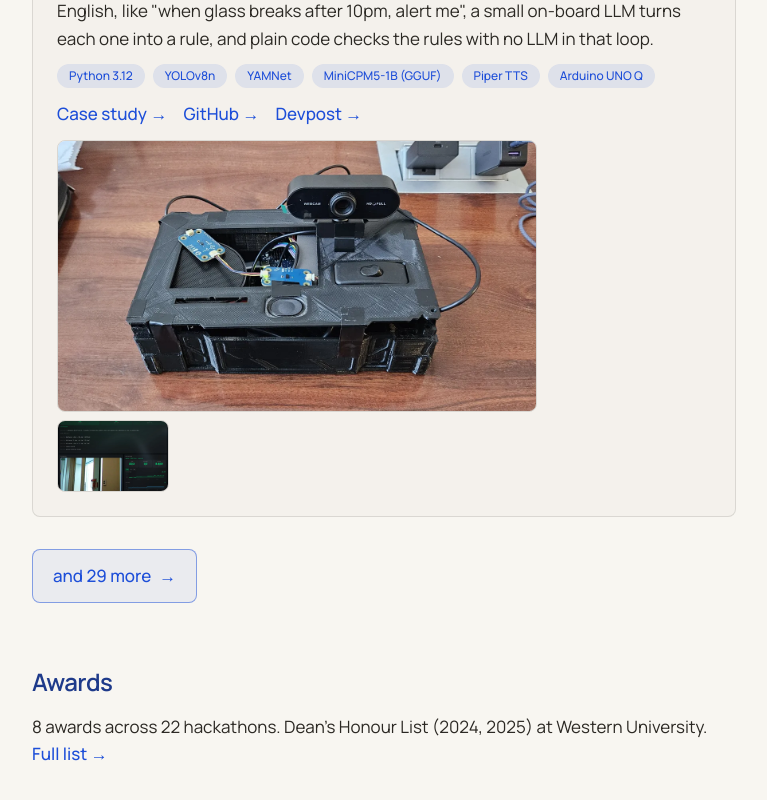
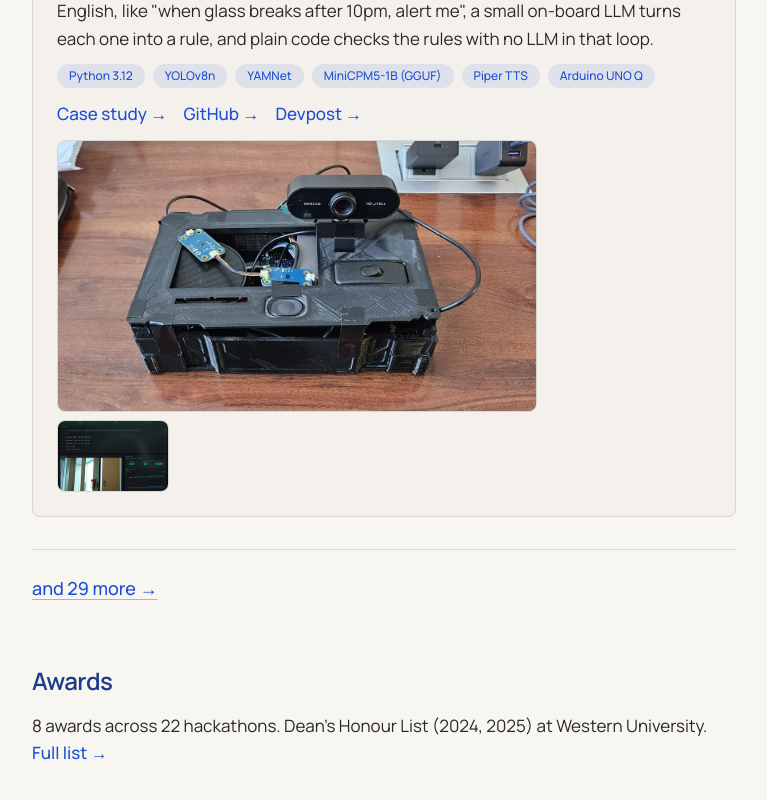
Before and after one commit to HasNate618/portfolio-v3, a Next.js app: page / in a window 1280 px wide. Shown: the part 4565-5365 px from the top of the page, without its empty margins (496-1263 px from the left). Built offline with nearby package versions, Linux system fonts and the light colour scheme.

Commit message:
Make the projects continuation a separator and link
The button styling singled out one link in a page that uses text links
elsewhere. A rule above, a larger accent link and an underline keep it visible
without introducing a new control.

```diff
--- a/src/components/views/HomeView.tsx
+++ b/src/components/views/HomeView.tsx
@@ -150,17 +150,17 @@ export function HomeView({ page }: { page: Page }) {
       </ul>
 
       {/*
-       * The rest of the index. Styled as a button rather than another text
-       * link: it is the only way onward from the projects section, and a quiet
-       * underline was easy to miss at the end of four large cards.
+       * The rest of the index. A separator and a larger accent link make it
+       * findable without dressing one link up as a button the rest of the page
+       * does not use.
        */}
-      <p className="mt-8">
+      <p className="mt-8 border-t border-rule pt-6 text-lg">
         <Link
           href={`/projects${REST_OF_PROJECTS}`}
-          className="inline-flex items-center gap-2 rounded-lg border border-accent/50 bg-accent/[0.06] px-5 py-3 font-medium text-accent transition-colors hover:border-accent hover:bg-accent/[0.12]"
+          className="font-medium text-accent underline decoration-accent/40 underline-offset-4 hover:text-fg hover:decoration-current"
         >
           and {site.projects.length - projects.length} more
-          <span aria-hidden="true">→</span>
+          <span aria-hidden="true"> →</span>
         </Link>
       </p>
 
```
